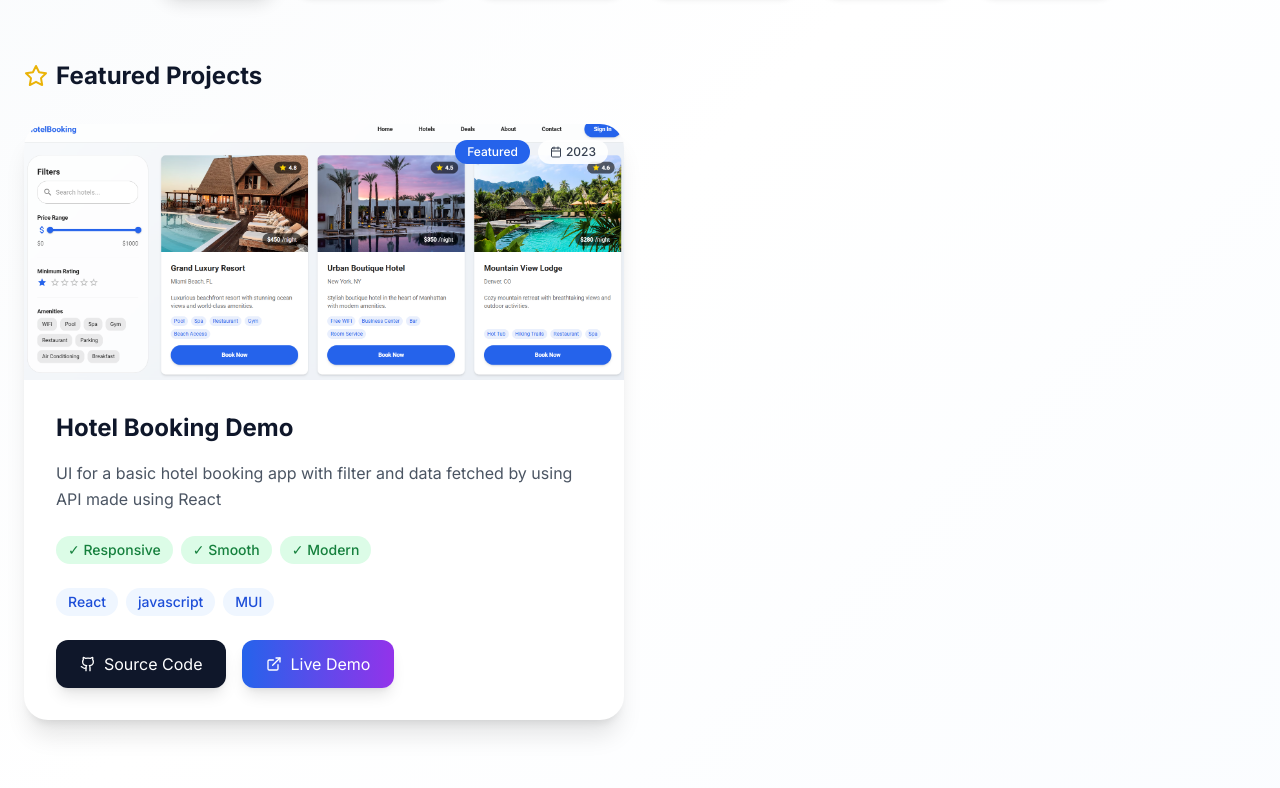
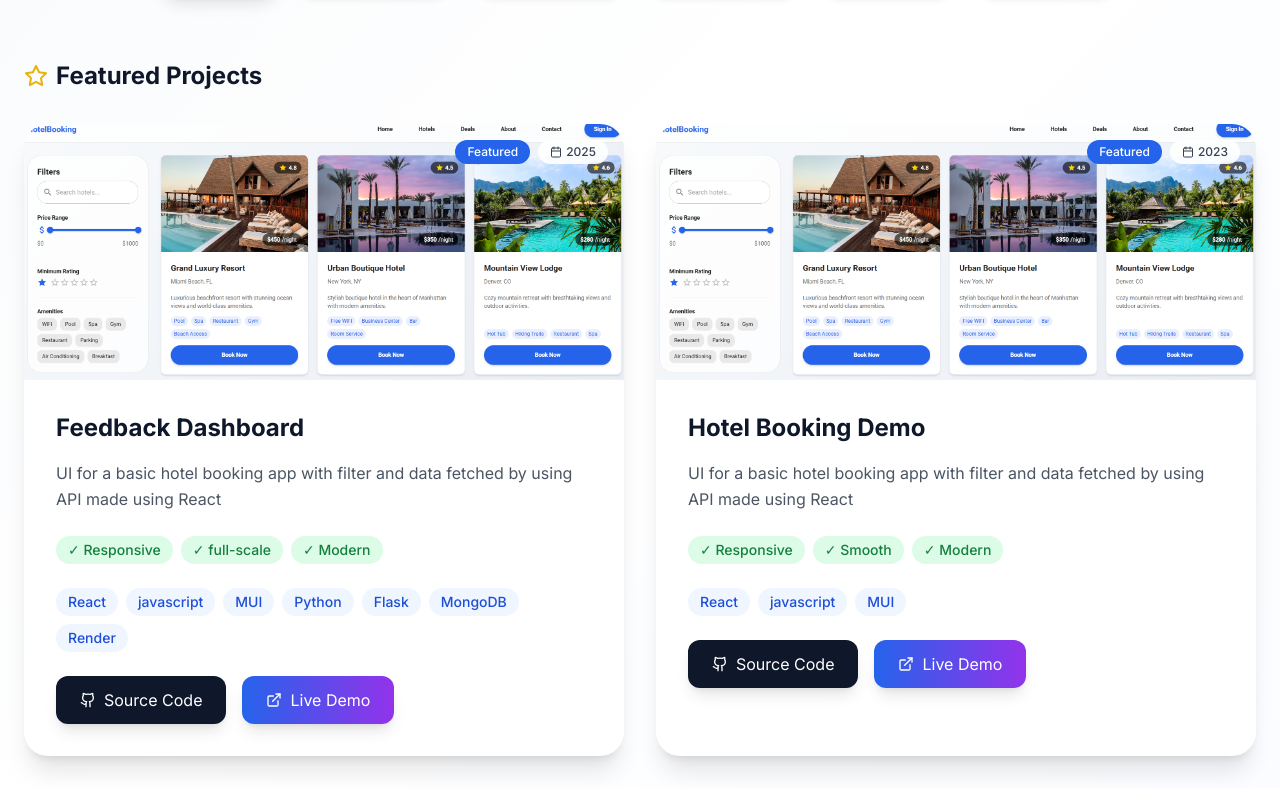
Before and after one commit to Rithik-gokul/Portfolio, a React (Vite) app: page / in a window 1280 px wide. Shown: the part 3192-3980 px from the top of the page. Built offline with nearby package versions, Linux system fonts and the light colour scheme.

Commit message:
new project

```diff
--- a/src/components/Projects.tsx
+++ b/src/components/Projects.tsx
@@ -8,6 +8,19 @@ const Projects = () => {
   const projects = [
     {
       id: 1,
+      title: "Feedback Dashboard",
+      description: "UI for a basic hotel booking app with filter and data fetched by using API made using React",
+      image: "project_booking.png",
+      tech: ["React", "javascript", "MUI", "Python", "Flask", "MongoDB", "Render"],
+      githubUrl: "https://github.com/Rithik-gokul/feedback",
+      liveUrl: "https://feedback-dashboard-71id.onrender.com/",
+      date: "2025",
+      category: "fullstack",
+      featured: true,
+      highlights: ["Responsive", "full-scale", "Modern"]
+    },
+    {
+      id: 2,
       title: "Hotel Booking Demo",
       description: "UI for a basic hotel booking app with filter and data fetched by using API made using React",
       image: "project_booking.png",
```
